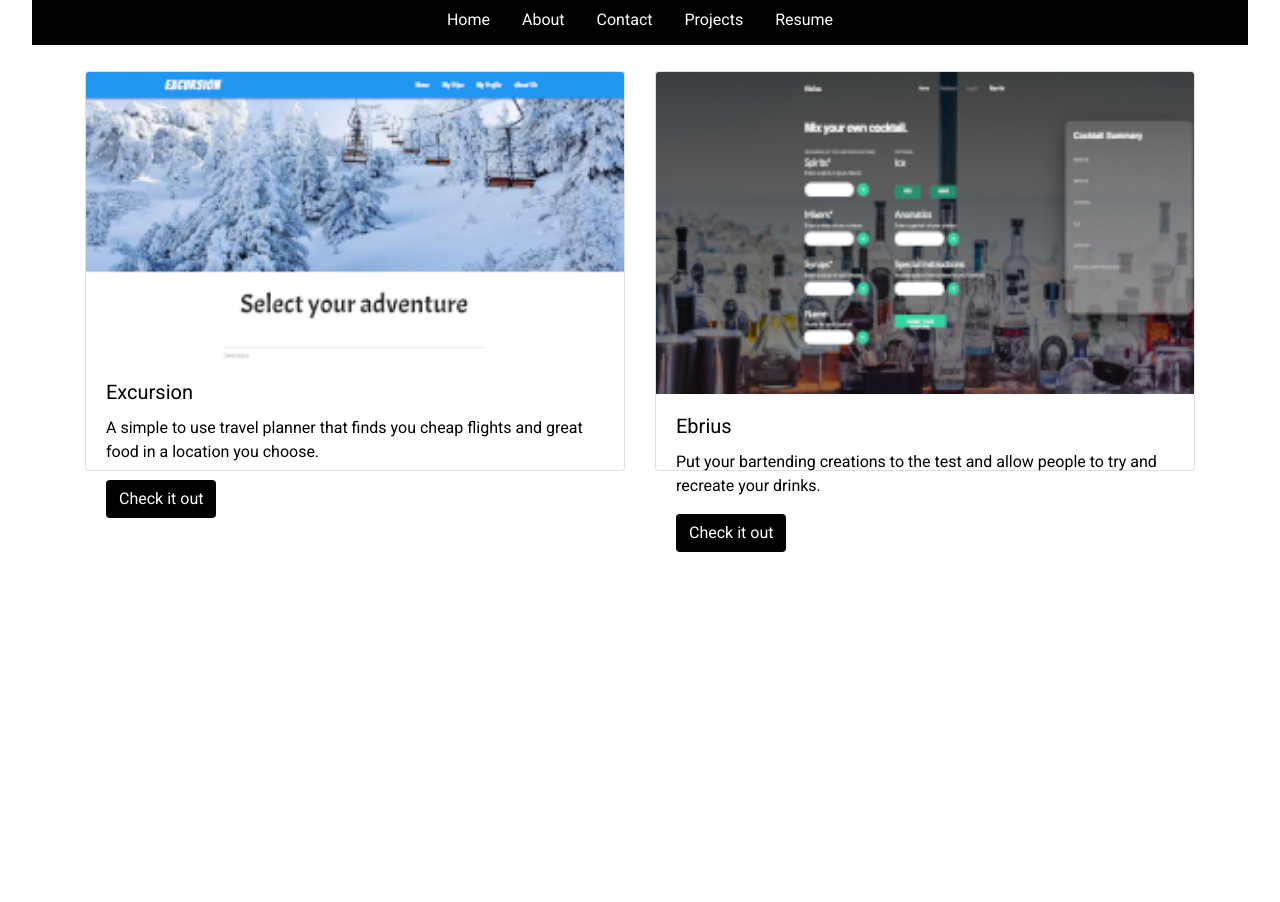
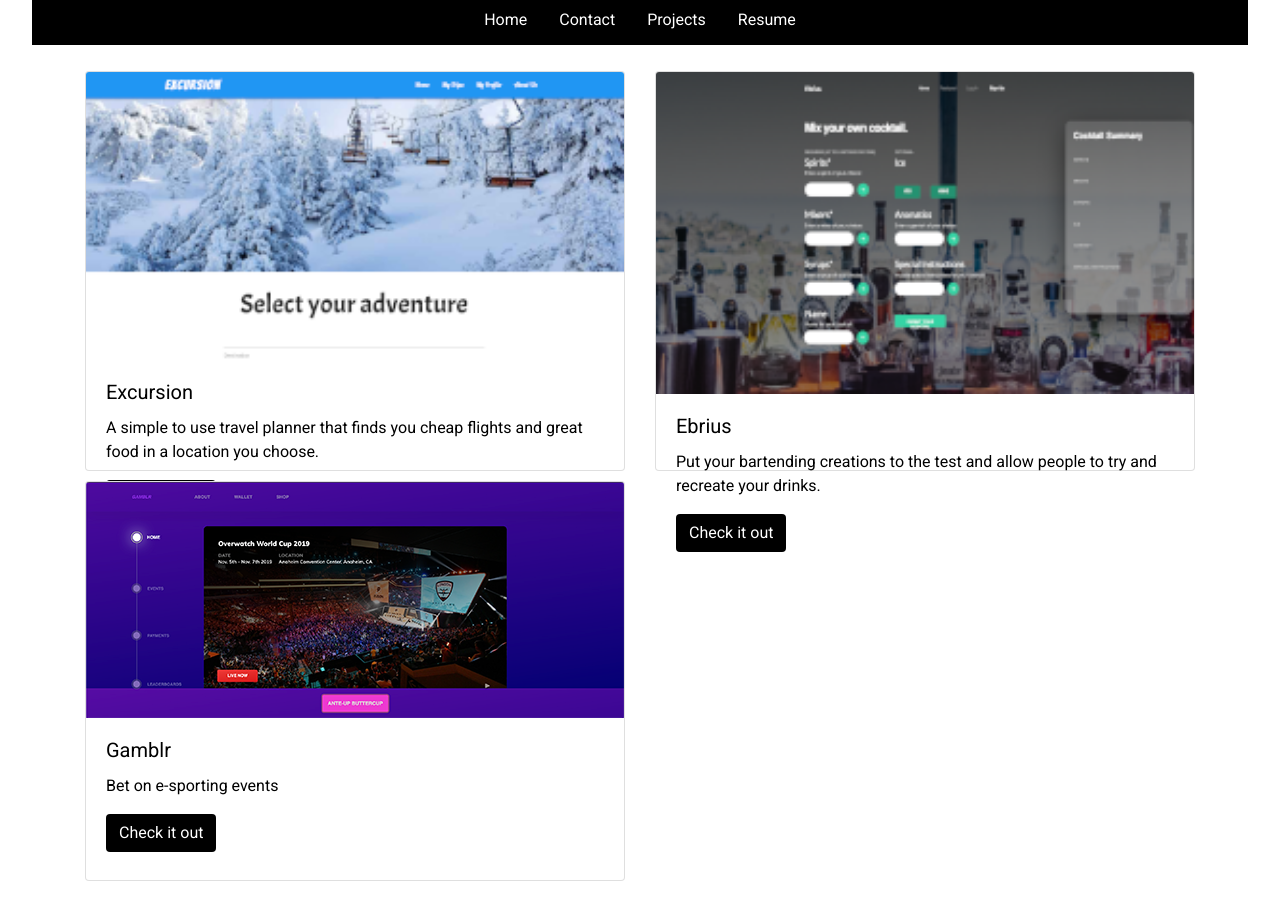
Before and after one commit to victore94/VictorPortfolio, a React (Create React App) app: page /projects in a window 1280 px wide. Before the commit the page ends 800 px from the top, so only its background shows below. Built offline with nearby package versions, Linux system fonts and the light colour scheme.

Commit message:
removed about page and put all the information on the home page/ changed formatting

```diff
--- a/src/Pages/Home/Home.css
+++ b/src/Pages/Home/Home.css
@@ -7,17 +7,17 @@
 footer {
   height: 10px;
 }
+.selfie {
+  margin-right: 25%;
+}
 .box {
   max-width: 85%;
   margin: auto;
 }
 .homeP {
   color: black;
+  width: 40%;
 }
 
 @media only screen and (min-device-width: 375px) and (max-device-width: 812px) and (-webkit-device-pixel-ratio: 3) {
-  .selfie {
-    width: 90%;
-    height: 90%;
-  }
 }
--- a/src/Pages/Home/Home.js
+++ b/src/Pages/Home/Home.js
@@ -8,15 +8,10 @@ const Home = () => {
 
             <div className='box'>
                 <div className='row'>
-                    <div className='col'>
-                        <img className='selfie' src={home} />
-                    </div>
-                    <div className='col'>
-                        <p className='homeP'>
-                            Hello! My name is Victor Lopez, I'm a California Bay Area based Full Stack Web Developer.
-                            I have a diverse set of skills ranging from MongoDB to MySQL, Express, ReactJS, Node.JS and many more.
+                    <img className='selfie' src={home} />
+                    <p className='homeP'>
+                        Hello! My name is Victor Lopez, I'm a California Bay Area based Full Stack Web Developer leveraging a background in sociology to build a more intuitive user experience on the web. I recently earned a certificate in Full Stack Development from the University of California, Davis, developing skills in  MongoDB, Express.js, ReactJS, and Node.js. While working with a team of two designers and two fellow developers, I’ve been able to successfully create multiple MERN applications including one that allows users to bet on e-sporting events. Excited to develop responsive websites; as well as applications, and collaborate with a team in a meaningful way. I’m positioned well to provide a unique and impactful perspective on development from start to full deployment.
                         </p>
-                    </div>
                 </div>
             </div>
 
--- a/src/Pages/Projects/Projects.css
+++ b/src/Pages/Projects/Projects.css
@@ -5,7 +5,7 @@
 
 .card {
   height: 400px;
-  /* width: 250; */
+  margin-bottom: 2%;
 }
 
 .btn {
--- a/src/Pages/Projects/Projects.js
+++ b/src/Pages/Projects/Projects.js
@@ -13,7 +13,7 @@ const Projects = () => {
                         <div className="card-body">
                             <h5 className='projectP' className="card-title">Excursion</h5>
                             <p className='projectP' className="card-text">A simple to use travel planner that finds you cheap flights and great food in a location you choose.</p>
-                            <a href="https://victore94.github.io/GroupProject1/" className='projectP' className="btn">Check it out</a>
+                            <a href="https://victore94.github.io/Excursion/" target='_blank' className='projectP' className="btn">Check it out</a>
                         </div>
                     </div>
                 </div>
@@ -23,23 +23,23 @@ const Projects = () => {
                         <div className="card-body">
                             <h5 className='projectP' className="card-title">Ebrius</h5>
                             <p className='projectP' className="card-text">Put your bartending creations to the test and allow people to try and recreate your drinks.</p>
-                            <a href="https://secure-plateau-53716.herokuapp.com/cocktail.html" className="btn">Check it out</a>
+                            <a href="https://secure-plateau-53716.herokuapp.com/cocktail.html" target='_blank' className="btn">Check it out</a>
                         </div>
                     </div>
                 </div>
             </div>
-            {/* <div className='row'>
+            <div className='row'>
                 <div className="col-sm-6">
                     <div className="card">
-                        <img className="card-img-top" alt="Ebrius screenshot" />
+                        <img src={require('./Images/gamblr.png')} className="card-img-top" alt="Galmblr screenshot" />
                         < div className="card-body" >
                             <h5 className='projectP' className="card-title">Gamblr</h5>
                             <p className='projectP' className="card-text">Bet on e-sporting events</p>
-                            <a href="" className="btn">Check it out</a>
+                            <a href="https://evening-plains-03671.herokuapp.com/" target='_blank' className="btn">Check it out</a>
                         </div>
                     </div>
                 </div>
-            </div> */}
+            </div>
 
         </div >
     )
--- a/src/components/Navbar/Navbar.js
+++ b/src/components/Navbar/Navbar.js
@@ -14,9 +14,9 @@ const Navbar = () => {
                 <li className="nav-item">
                     <Link to='/' className="nav-link active" >Home</Link>
                 </li>
-                <li className="nav-item">
+                {/* <li className="nav-item">
                     <Link to='/about' className="nav-link" >About</Link>
-                </li>
+                </li> */}
                 <li className="nav-item">
                     <Link to='/contact' className="nav-link" >Contact</Link>
                 </li>
```
Also changed, not shown: src/Pages/Projects/Images/gamblr.png (added).
